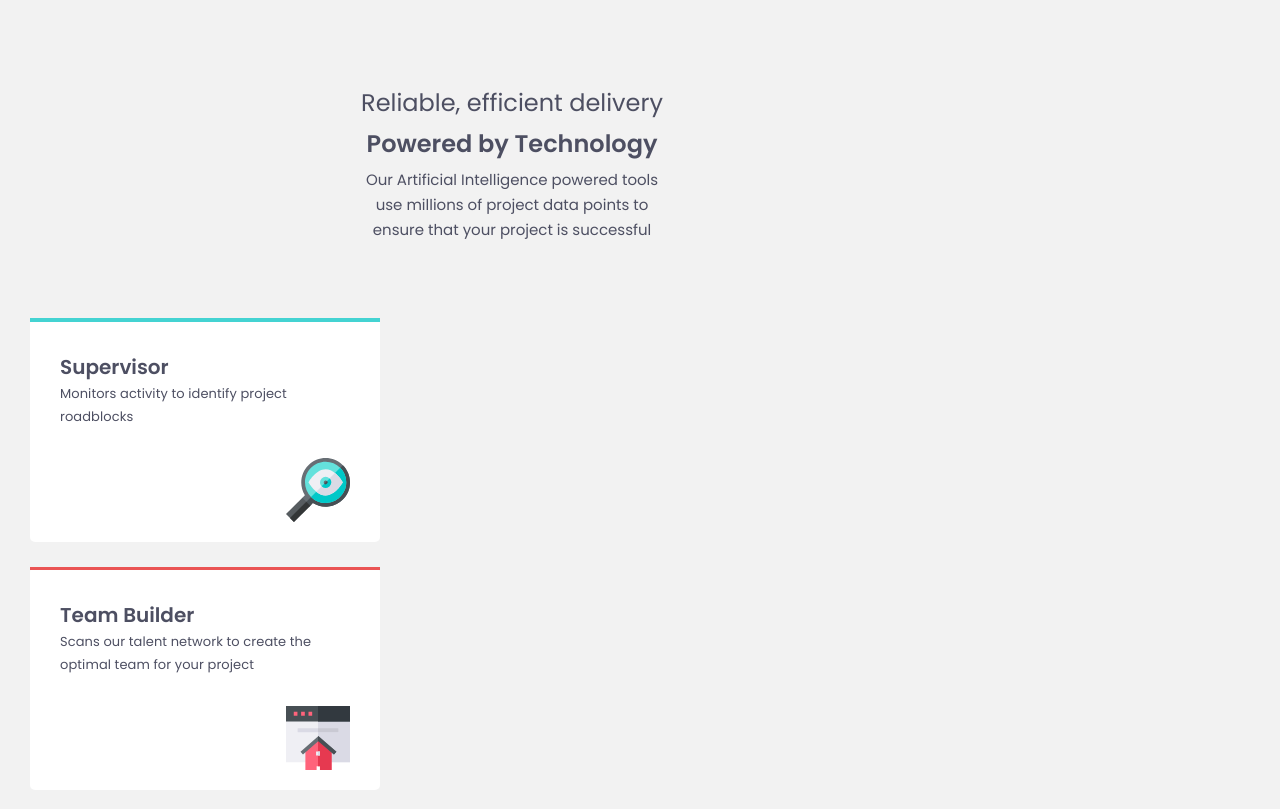
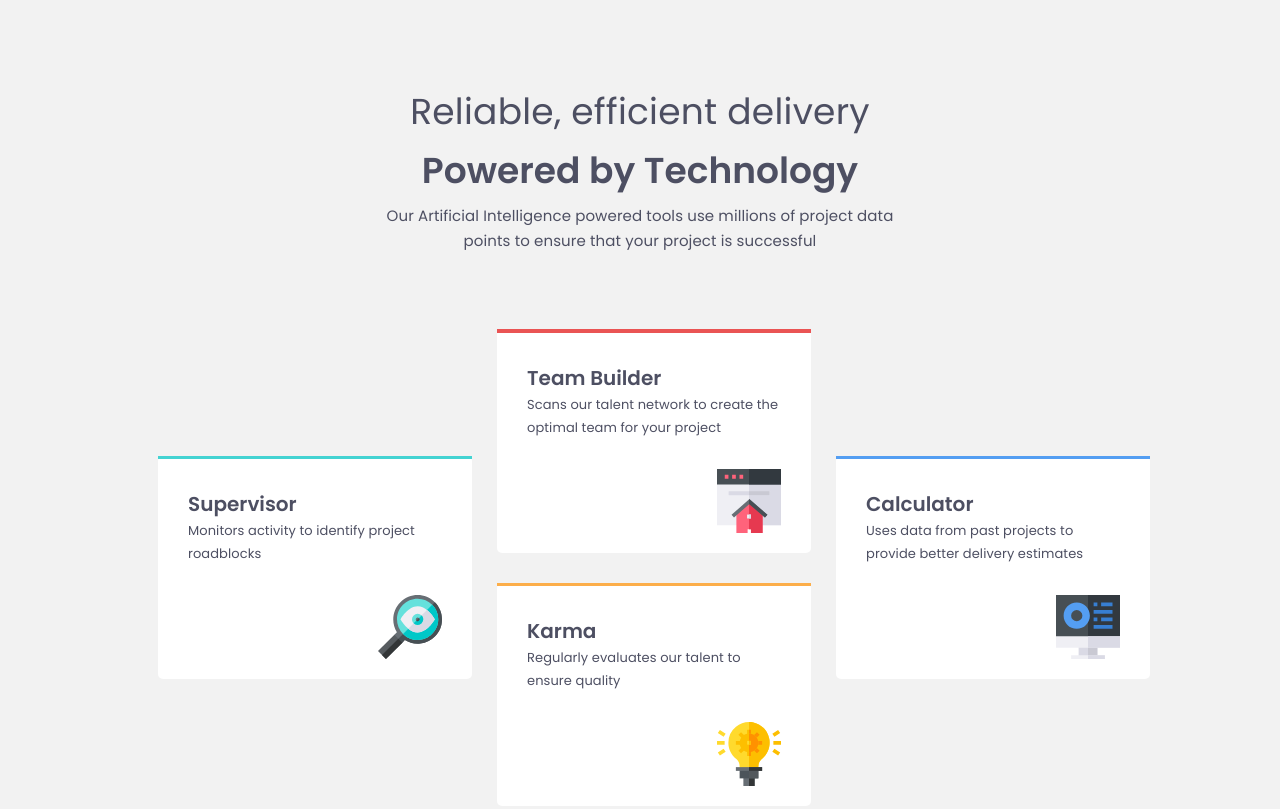
Before and after one commit to Adam-800/Task-N9-Four-card-feature-section, a plain HTML site: page index.html in a window 1280 px wide. Shown: the top 809 px of the page. Drawn offline with Linux system fonts and the light colour scheme.

Commit message:
final version

```diff
--- a/index.html
+++ b/index.html
@@ -81,6 +81,9 @@
 
 
 
+    <div class="grid-div">
+
+
 
 <div class="team-div">
 
@@ -142,6 +145,10 @@ Team Builder
 
 
 
+</div>
+
+
+
 <div class="calculator-div">
 
     <div class="line-calculator">
--- a/style.css
+++ b/style.css
@@ -25,6 +25,7 @@ text-align: left;
 color: #4D4F62;
 
 }
+
 
 .header-h1-text {
 height: 36px;
@@ -59,6 +60,12 @@ padding-left: 30px;
 padding-right: 30px;
 }
 
+
+.grid-div {
+    display: flex;
+    flex-direction: column;
+    gap:25px;
+}
 
 /* supervisor */
 
@@ -278,6 +285,7 @@ padding-top: 30px;
 body {
     width: 1024px;
     height:  922px;
+    margin: auto;
 }
 
 .line-supervisor {
@@ -314,8 +322,51 @@ max-width: 350px;
 }
 
 
+.conteiner-div {
+display: flex;
+flex-direction: row;
+align-items: center;
+}
 
 
+.grid-div {
+display: flex;
+flex-direction: column;
+gap: 30px;
+}
+
+.header-element-text {
+font-family: Poppins;
+font-size: 36px;
+font-weight: 275;
+line-height: 54px;
+letter-spacing: 0.25px;
+text-align: left;
+
+}
+
+.header-h1-text {
+height: 54px;
+width: 441px;
+font-family: Poppins;
+font-size: 36px;
+font-weight: 600;
+line-height: 54px;
+text-align: center;
+
+}
+
+.header-p-text {
+height: 50px;
+width: 540px;
+font-family: Poppins;
+font-size: 15px;
+font-weight: 400;
+line-height: 25px;
+letter-spacing: 0.1041666641831398px;
+text-align: center;
+
+}
 
 
 
```
